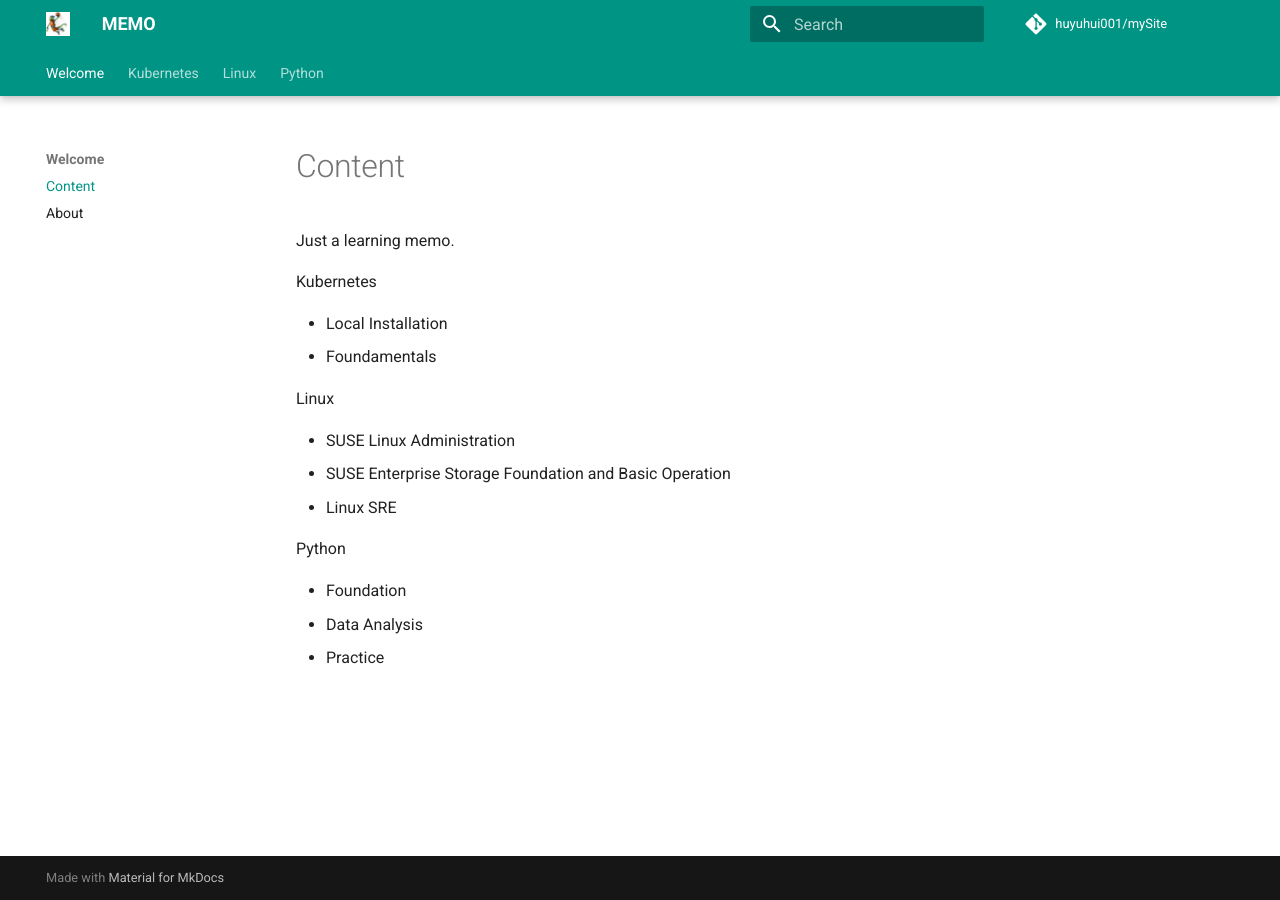
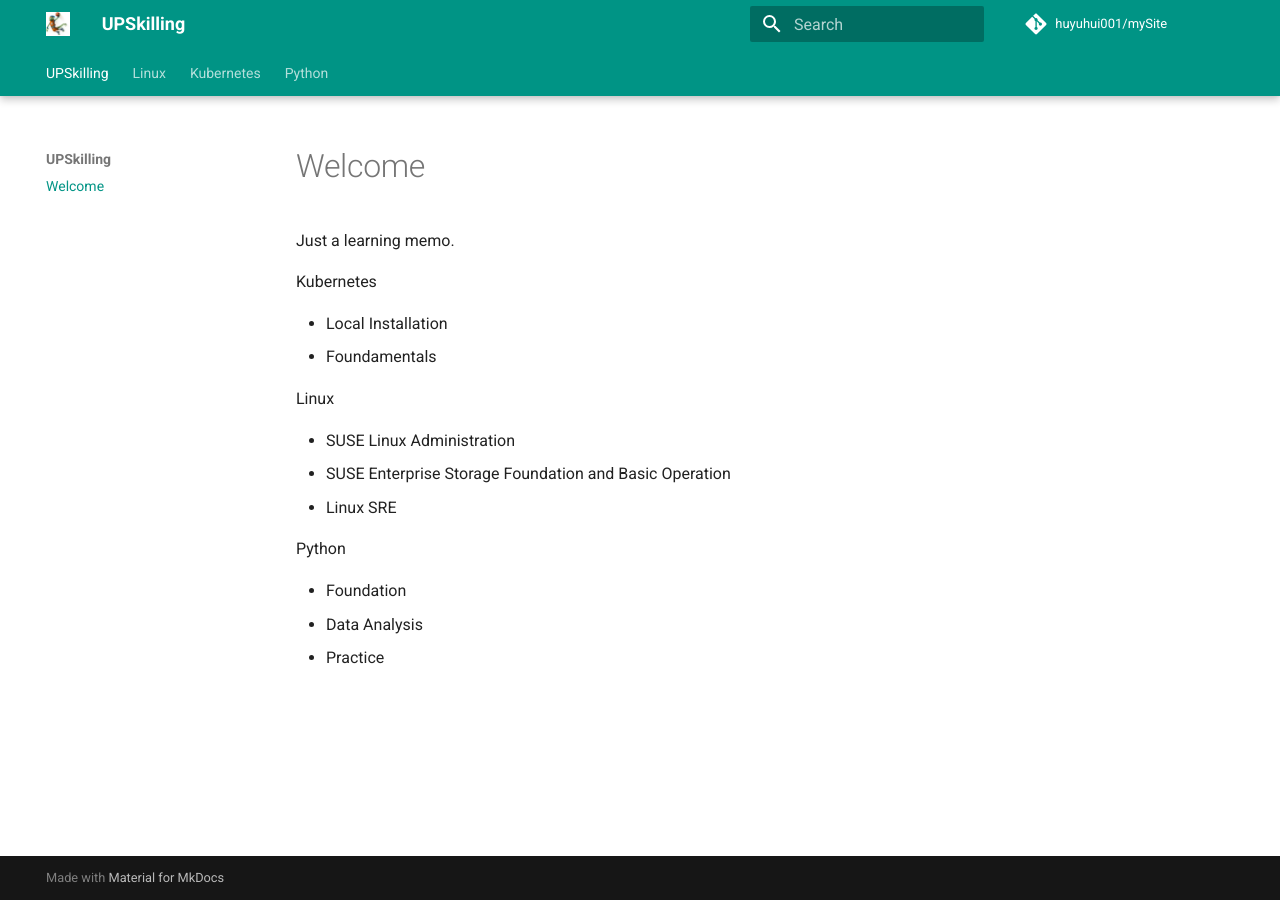
Before and after one commit to huyuhui001/mySite, an MkDocs documentation site: the page built from docs/index.md, in a window 1280 px wide. Built offline with MkDocs 1.6.1 and Material for MkDocs 9.7.7, drawn with Linux system fonts in a browser that asks for light colours; comment, search, counter and statistics services are not loaded; some of the changed lines change nothing that is shown.

Commit message:
mkdocs.yml

```diff
--- a/mkdocs.yml
+++ b/mkdocs.yml
@@ -1,4 +1,4 @@
-site_name: MEMO
+site_name: UPSkilling
 site_url: https://huyuhui001.github.io/mySite/
 repo_name: "huyuhui001/mySite"
 repo_url: https://github.com/huyuhui001/mySite
@@ -67,9 +67,18 @@ plugins:
 extra_css: [extra.css]
 
 nav:
-- Welcome:
-  - Content: index.md
-  - About: about.md
+- UPSkilling:
+  - Welcome: index.md
+- Linux:
+    - SUSE Linux Administration:
+      - Linux File System Overview: linux/Administration/01.md
+      - Useful Commands: linux/Administration/02.md
+      - Shell: linux/Administration/03.md
+    - SUSE Enterprise Storage Foundation:
+      - SUSE Enterprise Storage Foundation: linux/SES/linux_ses_memo.md
+      - SUSE Enterprise Storage Basic Operation: linux/SES/linux_ses_demo.md
+    - Linux SRE:
+      - Linux Fundamentals: linux/SRE/01-fundamentals.md
 - Kubernetes:
   - Installation:
     - Single Node Installation: k8s/installation/single-local.md
@@ -112,14 +121,6 @@ nav:
     - Kyma: k8s/foundamentals/kyma.md
   - Demos:
     - Build CAP application on Kyma: k8s/demo/cap_on_kyma.md
-- Linux:
-    - SUSE Linux Administration:
-      - Linux File System Overview: linux/Administration/01.md
-      - Useful Commands: linux/Administration/02.md
-      - Shell: linux/Administration/03.md
-    - SUSE Enterprise Storage Foundation:
-      - SUSE Enterprise Storage Foundation: linux/SES/linux_ses_memo.md
-      - SUSE Enterprise Storage Basic Operation: linux/SES/linux_ses_demo.md
 - Python:
   - Python基础:
     - 安装: python/Foundation/ch00.md
```
